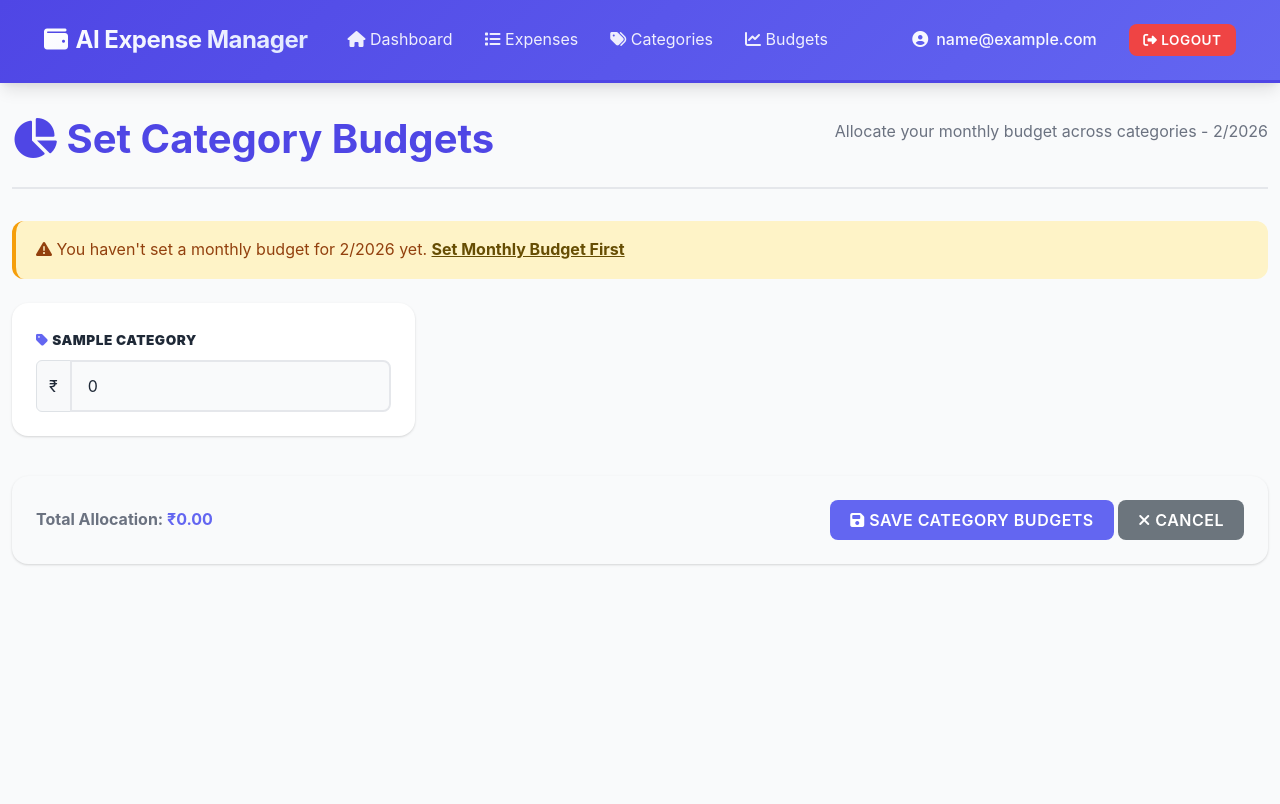
After one commit to codeverse-amol/ai-expense-saas, a Django app: page /category-budgets/setup/ in a window 1280 px wide. The commit adds this page. Shown: the top 804 px of the page. Run offline with Django 5.2, Linux system fonts and the light colour scheme; a user stored in the database is signed in; tables that the repository leaves empty hold one stand-in row (values such as "Sample post").

Commit message:
Add category-wise budget allocation feature - track budgets per category, show on dashboard, add expenses from categories

```diff
--- a/apps/expenses/urls.py
+++ b/apps/expenses/urls.py
@@ -11,6 +11,7 @@ from .views import (
     CategoryCreateView,
     CategoryUpdateView,
     CategoryDeleteView,
+    CategoryBudgetSetupView,
 )
 
 urlpatterns = [
@@ -25,4 +26,5 @@ urlpatterns = [
     path("categories/add/", CategoryCreateView.as_view(), name="category-add"),
     path("categories/edit/<uuid:pk>/", CategoryUpdateView.as_view(), name="category-edit"),
     path("categories/delete/<uuid:pk>/", CategoryDeleteView.as_view(), name="category-delete"),
+    path("category-budgets/setup/", CategoryBudgetSetupView.as_view(), name="category-budget-setup"),
 ]
--- a/apps/expenses/views.py
+++ b/apps/expenses/views.py
@@ -8,8 +8,8 @@ from django.db.models import Sum, Q
 from django.db.models.functions import TruncMonth
 from django.utils import timezone
 
-from .models import Expense, MonthlyBudget, Category
-from .forms import ExpenseForm, ExpenseFilterForm, CategoryForm
+from .models import Expense, MonthlyBudget, Category, CategoryBudget
+from .forms import ExpenseForm, ExpenseFilterForm, CategoryForm, CategoryBudgetForm
 from .budget_forms import MonthlyBudgetForm
 
 import json
@@ -67,6 +67,40 @@ class DashboardView(LoginRequiredMixin, TemplateView):
             remaining_amount = budget_amount - monthly_spent
             percentage_used = (monthly_spent / budget_amount * 100) if budget_amount > 0 else 0
 
+            # Category-wise budget breakdown
+            category_budgets = CategoryBudget.objects.filter(
+                user=user,
+                year=now.year,
+                month=now.month
+            ).select_related('category')
+
+            category_budget_data = []
+            total_category_budget = 0
+
+            for cat_budget in category_budgets:
+                # Calculate spent for this category this month
+                spent = Expense.objects.filter(
+                    user=user,
+                    category=cat_budget.category,
+                    is_deleted=False,
+                    expense_date__year=now.year,
+                    expense_date__month=now.month
+                ).aggregate(total=Sum("amount"))["total"] or 0
+
+                remaining = cat_budget.amount - spent
+                percentage = (spent / cat_budget.amount * 100) if cat_budget.amount > 0 else 0
+
+                category_budget_data.append({
+                    'category': cat_budget.category,
+                    'budget': cat_budget.amount,
+                    'spent': spent,
+                    'remaining': remaining,
+                    'percentage': round(percentage, 1),
+                    'status': 'danger' if percentage > 100 else ('warning' if percentage > 80 else 'success')
+                })
+
+                total_category_budget += cat_budget.amount
+
             context["total_spent"] = total_spent
             context["monthly_spent"] = monthly_spent
             context["category_data"] = category_data
@@ -74,6 +108,10 @@ class DashboardView(LoginRequiredMixin, TemplateView):
             context["remaining_amount"] = remaining_amount
             context["percentage_used"] = round(percentage_used, 2)
             context["predicted_next_month"] = 0
+            context["category_budget_data"] = category_budget_data
+            context["total_category_budget"] = total_category_budget
+            context["current_month"] = now.month
+            context["current_year"] = now.year
 
         except Exception as e:
             # If anything fails, just show empty dashboard
@@ -85,6 +123,8 @@ class DashboardView(LoginRequiredMixin, TemplateView):
             context["remaining_amount"] = 0
             context["percentage_used"] = 0
             context["predicted_next_month"] = 0
+            context["category_budget_data"] = []
+            context["total_category_budget"] = 0
 
         return context
 
@@ -196,6 +236,19 @@ class ExpenseCreateView(LoginRequiredMixin, CreateView):
         kwargs = super().get_form_kwargs()
         kwargs["user"] = self.request.user
         return kwargs
+
+    def get_initial(self):
+        """Pre-select category if passed in query parameter"""
+        initial = super().get_initial()
+        category_id = self.request.GET.get('category')
+        if category_id:
+            try:
+                # Verify the category belongs to the user
+                category = Category.objects.get(id=category_id, user=self.request.user)
+                initial['category'] = category
+            except Category.DoesNotExist:
+                pass
+        return initial
 
     def form_valid(self, form):
         form.instance.user = self.request.user
@@ -391,3 +444,91 @@ class CategoryDeleteView(LoginRequiredMixin, UpdateView):
 
         category.delete()
         return redirect("category-list")
+
+
+# ======================================
+# CATEGORY BUDGET MANAGEMENT
+# ======================================
+class CategoryBudgetSetupView(LoginRequiredMixin, TemplateView):
+    """View to set budgets for all categories for current month"""
+    template_name = "expenses/category_budget_setup.html"
+    login_url = 'login'
+
+    def get_context_data(self, **kwargs):
+        context = super().get_context_data(**kwargs)
+        user = self.request.user
+        now = timezone.now()
+
+        # Get year and month from query params or use current
+        year = int(self.request.GET.get('year', now.year))
+        month = int(self.request.GET.get('month', now.month))
+
+        # Get all user's categories
+        categories = Category.objects.filter(user=user)
+
+        # Get existing category budgets for this month
+        existing_budgets = {}
+        category_budgets = CategoryBudget.objects.filter(
+            user=user,
+            year=year,
+            month=month
+        )
+        for cb in category_budgets:
+            existing_budgets[cb.category_id] = cb.amount
+
+        # Prepare category data with current budgets
+        category_data = []
+        for category in categories:
+            category_data.append({
+                'id': category.id,
+                'name': category.name,
+                'current_budget': existing_budgets.get(category.id, 0)
+            })
+
+        # Get monthly budget if exists
+        monthly_budget = MonthlyBudget.objects.filter(
+            user=user,
+            year=year,
+            month=month
+        ).first()
+
+        context['categories'] = category_data
+        context['year'] = year
+        context['month'] = month
+        context['monthly_budget'] = monthly_budget
+        context['total_allocated'] = sum(existing_budgets.values())
+
+        return context
+
+    def post(self, request, *args, **kwargs):
+        user = request.user
+        now = timezone.now()
+
+        year = int(request.POST.get('year', now.year))
+        month = int(request.POST.get('month', now.month))
+
+        # Process each category budget
+        categories = Category.objects.filter(user=user)
+        for category in categories:
+            amount_key = f'budget_{category.id}'
+            amount = request.POST.get(amount_key, '0').strip()
+
+            if amount and float(amount) > 0:
+                # Update or create category budget
+                CategoryBudget.objects.update_or_create(
+                    user=user,
+                    category=category,
+                    year=year,
+                    month=month,
+                    defaults={'amount': float(amount)}
+                )
+            else:
+                # Delete if amount is 0 or empty
+                CategoryBudget.objects.filter(
+                    user=user,
+                    category=category,
+                    year=year,
+                    month=month
+                ).delete()
+
+        return redirect('dashboard')
--- a/config/settings/base.py
+++ b/config/settings/base.py
@@ -42,9 +42,6 @@ INSTALLED_APPS = [
     "django.contrib.sessions",
     "django.contrib.messages",
     "django.contrib.staticfiles",
-
-    # Third-party
-    "rest_framework",
 
     # Local apps
     "apps.users",
--- a/requirements.txt
+++ b/requirements.txt
@@ -1,7 +1,6 @@
 asgiref==3.11.1
 dj-database-url==3.1.2
 Django==6.0.2
-djangorestframework==3.16.1
 gunicorn==25.1.0
 packaging==26.0
 psycopg2-binary==2.9.11
--- a/static/css/style.css
+++ b/static/css/style.css
@@ -827,3 +827,54 @@ h5 {
     border-color: var(--primary-color);
     box-shadow: 0 0 0 3px rgba(99, 102, 241, 0.1);
 }
+
+/* ============================================
+   CATEGORY BUDGET CARDS
+   ============================================ */
+
+.border-left-success {
+    border-left: 4px solid var(--success-color) !important;
+}
+
+.border-left-warning {
+    border-left: 4px solid var(--warning-color) !important;
+}
+
+.border-left-danger {
+    border-left: 4px solid var(--danger-color) !important;
+}
+
+.text-sm {
+    font-size: 0.875rem;
+}
+
+.fw-bold {
+    font-weight: 700;
+}
+
+.d-grid {
+    display: grid !important;
+}
+
+.gap-2 {
+    gap: 0.5rem !important;
+}
+
+.btn-group {
+    display: flex;
+    gap: 0;
+}
+
+.btn-group .btn {
+    border-radius: 0;
+}
+
+.btn-group .btn:first-child {
+    border-top-left-radius: 0.375rem;
+    border-bottom-left-radius: 0.375rem;
+}
+
+.btn-group .btn:last-child {
+    border-top-right-radius: 0.375rem;
+    border-bottom-right-radius: 0.375rem;
+}
--- /dev/null
+++ b/templates/expenses/category_budget_setup.html
@@ -0,0 +1,119 @@
+{% extends 'base.html' %}
+{% load static %}
+
+{% block title %}Set Category Budgets{% endblock %}
+
+{% block content %}
+<div class="page-header">
+    <h1><i class="fas fa-chart-pie"></i> Set Category Budgets</h1>
+    <p class="text-muted">Allocate your monthly budget across categories - {{ month }}/{{ year }}</p>
+</div>
+
+{% if monthly_budget %}
+<div class="alert alert-info mb-4">
+    <i class="fas fa-info-circle"></i>
+    <strong>Monthly Budget:</strong> ₹{{ monthly_budget.amount|floatformat:2 }}
+    {% if total_allocated > 0 %}
+    | <strong>Allocated:</strong> ₹{{ total_allocated|floatformat:2 }}
+    | <strong>Remaining:</strong> ₹{{ monthly_budget.amount|add:"-"|add:total_allocated|floatformat:2 }}
+    {% endif %}
+</div>
+{% else %}
+<div class="alert alert-warning mb-4">
+    <i class="fas fa-exclamation-triangle"></i>
+    You haven't set a monthly budget for {{ month }}/{{ year }} yet.
+    <a href="{% url 'budget-add' %}" class="alert-link">Set Monthly Budget First</a>
+</div>
+{% endif %}
+
+{% if categories %}
+<form method="post" id="categoryBudgetForm">
+    {% csrf_token %}
+    <input type="hidden" name="year" value="{{ year }}">
+    <input type="hidden" name="month" value="{{ month }}">
+
+    <div class="row">
+        {% for category in categories %}
+        <div class="col-md-6 col-lg-4 mb-3">
+            <div class="card">
+                <div class="card-body">
+                    <label for="budget_{{ category.id }}" class="form-label">
+                        <i class="fas fa-tag text-primary"></i>
+                        <strong>{{ category.name }}</strong>
+                    </label>
+                    <div class="input-group">
+                        <span class="input-group-text">₹</span>
+                        <input
+                            type="number"
+                            class="form-control budget-input"
+                            id="budget_{{ category.id }}"
+                            name="budget_{{ category.id }}"
+                            value="{{ category.current_budget|default:'0' }}"
+                            step="0.01"
+                            min="0"
+                            placeholder="0.00"
+                        >
+                    </div>
+                </div>
+            </div>
+        </div>
+        {% endfor %}
+    </div>
+
+    <div class="card mt-4 bg-light">
+        <div class="card-body">
+            <div class="row align-items-center">
+                <div class="col-md-6">
+                    <h5 class="mb-0">
+                        Total Allocation: <span class="text-primary" id="totalAllocation">₹0.00</span>
+                    </h5>
+                    {% if monthly_budget %}
+                    <small class="text-muted">
+                        Out of ₹{{ monthly_budget.amount|floatformat:2 }}
+                    </small>
+                    {% endif %}
+                </div>
+                <div class="col-md-6 text-md-end">
+                    <button type="submit" class="btn btn-primary">
+                        <i class="fas fa-save"></i> Save Category Budgets
+                    </button>
+                    <a href="{% url 'dashboard' %}" class="btn btn-secondary">
+                        <i class="fas fa-times"></i> Cancel
+                    </a>
+                </div>
+            </div>
+        </div>
+    </div>
+</form>
+{% else %}
+<div class="alert alert-info">
+    <i class="fas fa-info-circle"></i>
+    <strong>No categories yet!</strong>
+    <a href="{% url 'category-add' %}" class="alert-link">Create categories</a> first to set budgets.
+</div>
+{% endif %}
+
+<script>
+// Calculate total allocation dynamically
+document.addEventListener('DOMContentLoaded', function() {
+    const budgetInputs = document.querySelectorAll('.budget-input');
+    const totalDisplay = document.getElementById('totalAllocation');
+
+    function updateTotal() {
+        let total = 0;
+        budgetInputs.forEach(input => {
+            const value = parseFloat(input.value) || 0;
+            total += value;
+        });
+        totalDisplay.textContent = '₹' + total.toFixed(2);
+    }
+
+    budgetInputs.forEach(input => {
+        input.addEventListener('input', updateTotal);
+    });
+
+    updateTotal(); // Initial calculation
+});
+</script>
+
+{% endblock %}
```
Also changed, not shown: apps/expenses/forms.py (+22 -1 lines), apps/expenses/models.py (+32 -0 lines), templates/expenses/category_list.html (+11 -6 lines), templates/expenses/dashboard.html (+78 -0 lines), apps/expenses/migrations/0003_categorybudget.py (added), apps/users/migrations/0003_alter_user_managers.py (added).
